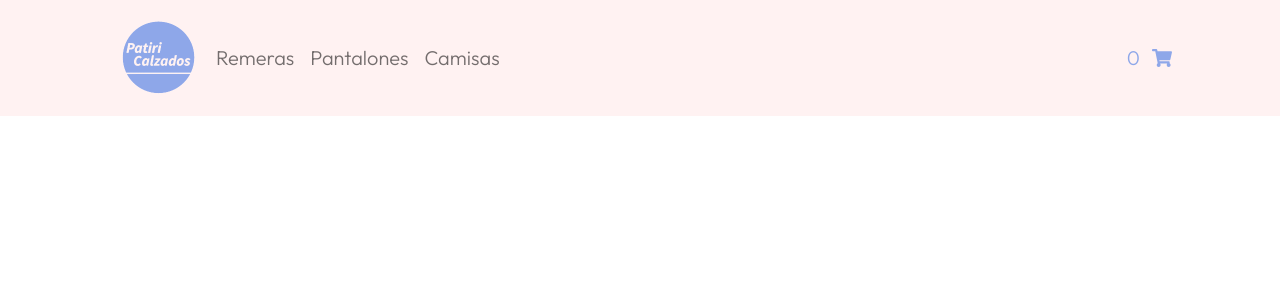
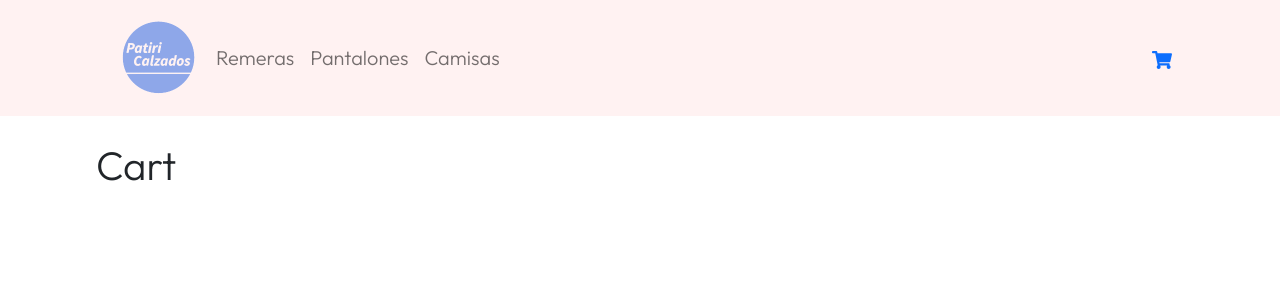
Before and after one commit to PatiriJulian/PreEntrega2-Patiri-, a React (Vite) app: page /carrito in a window 1280 px wide. Shown: the top 300 px of the page. Built offline with nearby package versions, Linux system fonts and the light colour scheme.

Commit message:
agregamos ruta de carrito

```diff
--- a/src/App.jsx
+++ b/src/App.jsx
@@ -6,6 +6,7 @@ import './components/Sections/ItemListContainer.css'
 import { BrowserRouter, Navigate, Route, Routes } from 'react-router-dom';
 import ItemDetail from './components/Sections/ItemDetail';
 import { CartContextProvider } from './context/cartContex';
+import Cart from './components/Sections/Cart';
 
 
 function App() {
@@ -21,6 +22,7 @@ function App() {
               <Route path='/' element={<ItemListContainer/>}/>
               <Route path='/producto/:id' element={<ItemDetail/>}/>
               <Route path='/categoria/:category' element={<ItemListContainer/>}/>
+              <Route path='/carrito' element={<Cart/>}/>
             </Routes>
           </section>
           </CartContextProvider>
--- a/src/components/NavBar/CartWidget.jsx
+++ b/src/components/NavBar/CartWidget.jsx
@@ -1,11 +1,17 @@
 import { FaShoppingCart } from 'react-icons/fa';
 import { useCartContext } from '../../context/cartContex';
 import './CartWidget.css';
+import { Link } from "react-router-dom";
+
 
 function CartWidget () {
     const{total} = useCartContext()
+    const mostrarTotal=total()>0
     return(
-        <div class= "CartWidget"><i class="numero">{total()}</i> <FaShoppingCart/></div>
+        <div class= "CartWidget">
+            {mostrarTotal ? <i class="numero">{total()}</i> : <></> }
+            <Link to='/carrito'><FaShoppingCart/></Link>
+        </div>
 
     )
 }
--- /dev/null
+++ b/src/components/Sections/Cart.jsx
@@ -0,0 +1,7 @@
+
+
+function Cart(){
+    return(<h1>Cart</h1>)
+}
+
+export default Cart;
```
Also changed, not shown: src/components/Sections/Cart.css (added).
